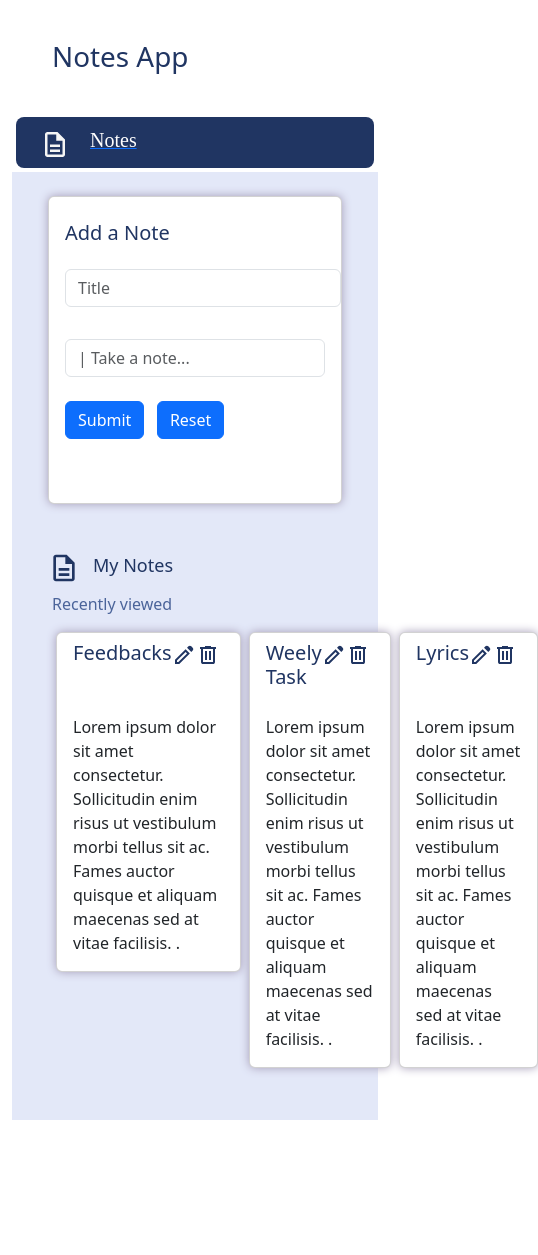
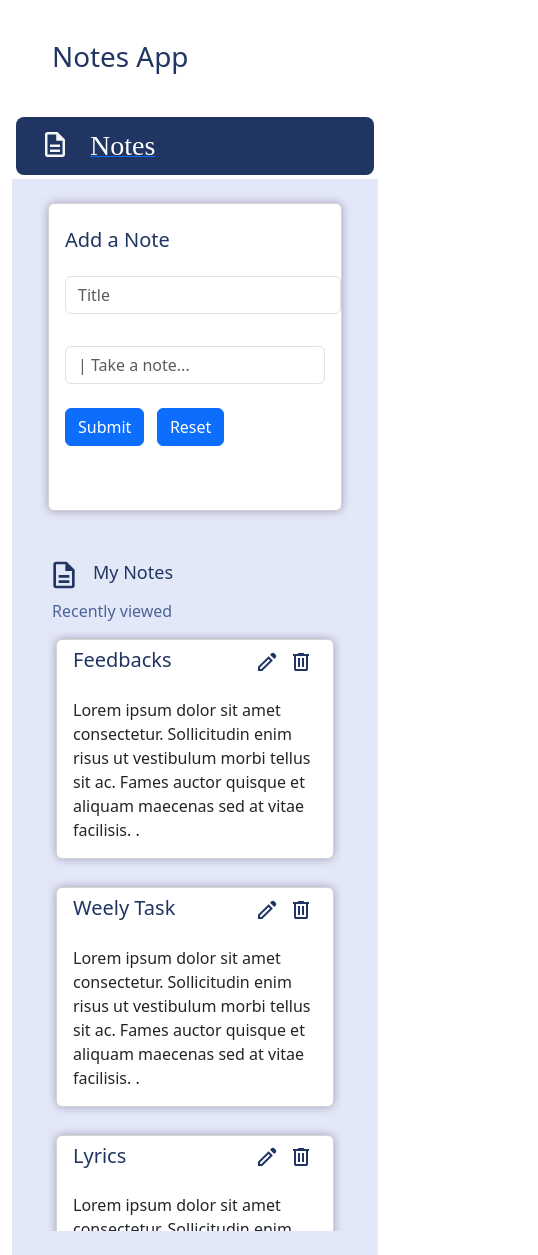
Before and after one commit to SumaiyaBanu15/task-project-2, a React (Vite) app: page /content in a window 390 px wide. Shown: the whole page, 538 px wide, since content can reach past the window. Before the commit the page ends 1120 px from the top, so only its background shows below. Built offline with nearby package versions, Linux system fonts and the light colour scheme; a web font is replaced by a local one.

Commit message:
Code-Updated

```diff
--- a/src/components/Content.jsx
+++ b/src/components/Content.jsx
@@ -98,7 +98,7 @@ function Content() {
 
     <Row>
     <Col>
-    <div className='d-flex gap-2 p-2 mt-2 cardConatiner'>
+    <div className='d-flex gap-2 p-2 mt-2 cardContainer'>
     {
     data.map((e,index)=> {
       return <div className='cardsGroup' key={index}>
--- a/src/index.css
+++ b/src/index.css
@@ -23,6 +23,8 @@
     justify-content: space-between;
 }
 .contentCards{
+    display: flex!important;
+    flex-wrap: wrap;
     border-radius: 25px;
     box-shadow:0 0 10px rgb(166, 157, 184);
     height:200px;
@@ -34,3 +36,44 @@
     margin-right: 20px;
 
 }
+
+/* Media Queries */
+@media screen and (max-width: 475px){
+    .fontSize{
+        font-size: 24px;
+    }
+    .cardContainer{
+        max-height: 500px;
+        flex-direction: column;
+    }
+    .cards{
+        border-radius: 20px;
+    }
+
+    }
+
+    @media screen and (max-width: 768px){
+        .fontSize{
+            font-size: 28px;
+        }
+        .cardContainer{
+            max-height: 600px;
+            flex-direction: column;
+        }
+        .cards{
+            border-radius: 25px;
+        }
+
+    }
+
+    @media screen and (min-width: 1024px){
+        .fontSize{
+            font-size: 32px;
+        }
+        .cardContainer{
+            max-height: 700px;
+        }
+        .cards{
+            border-radius: 30px;
+        }
+    }
```
